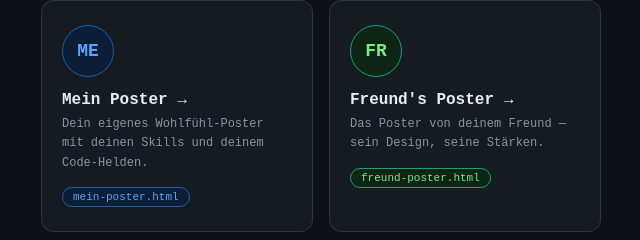
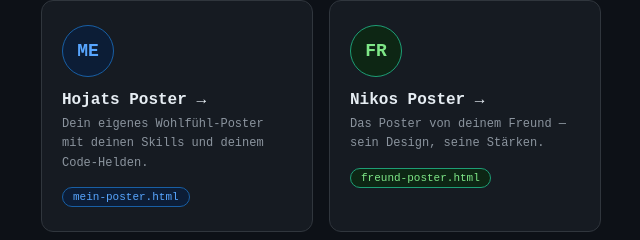
Before and after one commit to TidalV4/TidalV4, a website: page index.html in a window 1280 px wide. Shown: the part 314-554 px from the top of the page, 319-959 px from the left. Drawn offline with Linux system fonts and the light colour scheme.

Commit message:
Update card names for posters

```diff
--- a/index.html
+++ b/index.html
@@ -75,14 +75,14 @@
     <div class="cards">
       <a class="card mine" href="mein-poster.html">
         <div class="avatar av-me">ME</div>
-        <div class="card-name">Mein Poster →</div>
+        <div class="card-name">Hojats Poster →</div>
         <div class="card-desc">Dein eigenes Wohlfühl-Poster mit deinen Skills und deinem Code-Helden.</div>
         <span class="card-tag tag-me">mein-poster.html</span>
       </a>
 
       <a class="card friend" href="freund-poster.html">
         <div class="avatar av-friend">FR</div>
-        <div class="card-name">Freund's Poster →</div>
+        <div class="card-name">Nikos Poster →</div>
         <div class="card-desc">Das Poster von deinem Freund — sein Design, seine Stärken.</div>
         <span class="card-tag tag-friend">freund-poster.html</span>
       </a>
```
